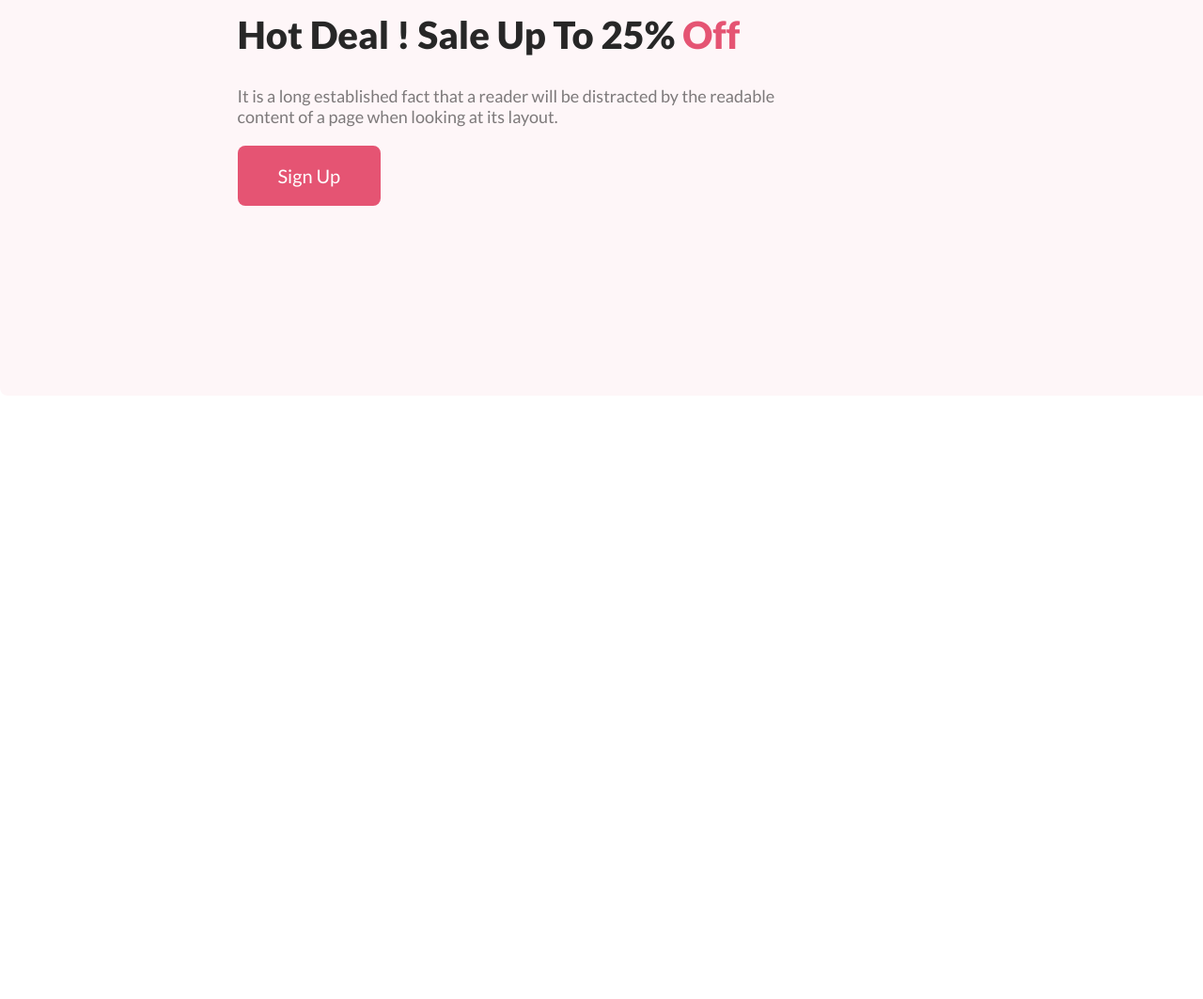
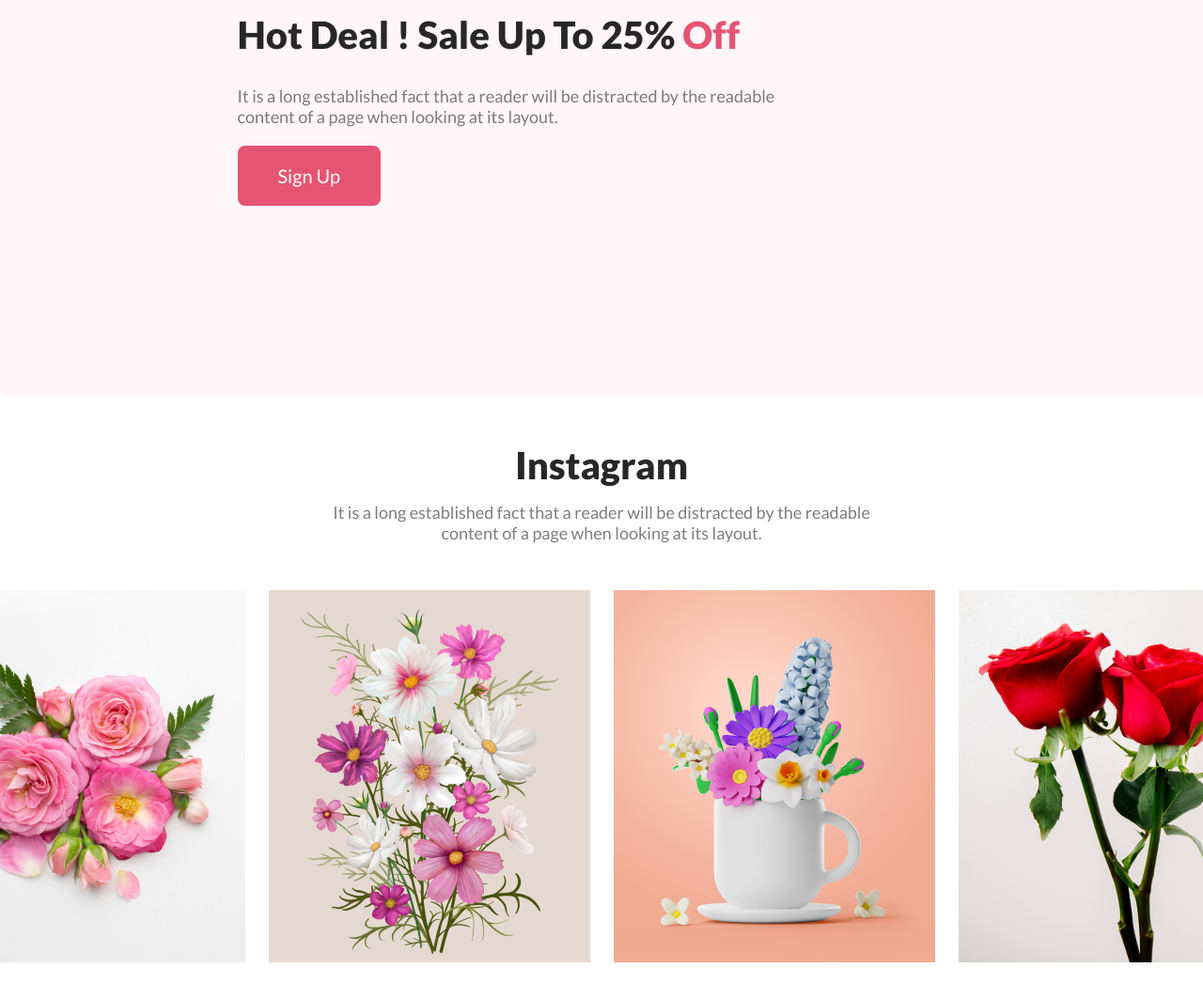
Before and after one commit to Ali-ahsan35/assignment_1, a plain HTML site: page index.html in a window 1280 px wide. Shown: the part 1049-2112 px from the top of the page at 94% size. Before the commit the page ends 1470 px from the top, so only its background shows below. Drawn offline with Linux system fonts and the light colour scheme.

Commit message:
instagram section added

```diff
--- a/index.html
+++ b/index.html
@@ -49,6 +49,26 @@
                 <img class="off-img" src="./Flower Asset/pngwing 8.png" alt="">
             </div>
         </div>
+        <div class="instagram">
+            <div class="insta-info">
+                <h2 class="insta-title">Instagram</h2>
+                <p class="insta-description">It is a long established fact that a reader will be distracted by the readable <br> content of a page when looking at its layout.</p>
+            </div>
+            <div class="insta-img">
+                <div class="flower-img">
+                    <img src="./Flower Asset/Flower 01.png" alt="">
+                </div>
+                <div class="flower-img">
+                    <img src="./Flower Asset/Rectangle 4.png" alt="">
+                </div>
+                <div class="flower-img">
+                    <img src="./Flower Asset/Rectangle 5.png" alt="">
+                </div>
+                <div class="flower-img">
+                    <img src="./Flower Asset/Rectangle 6.png" alt="">
+                </div>
+            </div>
+        </div>
     </main>
     <footer></footer>
   </body>
--- a/styles.css
+++ b/styles.css
@@ -78,3 +78,27 @@
     font-size: 18px;
     font-weight: 400;
 }
+
+.insta-img {
+    display: flex;
+    justify-content: center;
+    gap: 25px;
+    margin: 50px;
+}
+
+.insta-title {
+    color: #272727;
+    text-align: center;
+    font-size: 40px;
+    font-weight: 800;
+    margin-top: 50px;
+    margin-bottom: 15px;
+}
+
+.insta-description {
+    color: rgba(39, 39, 39, 0.60);
+    text-align: center;
+    font-size: 18px;
+    font-weight: 400;
+    margin-bottom: 50px;
+}
```
